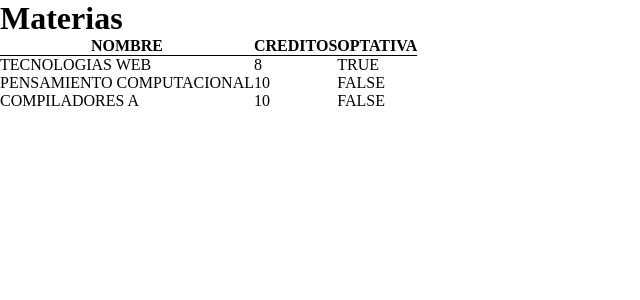
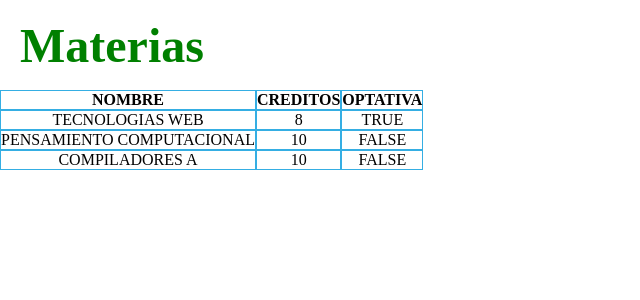
Before and after one commit to OguhOrtsac/oguhOrtsac.github.io, a PHP site: page / in a window 1280 px wide. Shown: the top 300 px of the page, without its empty margins (0-640 px from the left). Run offline with PHP 8.4, Linux system fonts and the light colour scheme.

Commit message:
Add files via upload

```diff
--- a/EjemploAreglos/arreglos.js
+++ b/EjemploAreglos/arreglos.js
@@ -10,6 +10,7 @@ muestraMaterias();
 
 
 function muestraMaterias(){
+
     var tabla = document.createElement('tabla');
     tabla.appendChild(creaEncabezado());
     document.body.appendChild(tabla);
@@ -39,8 +40,8 @@ function muestraMaterias(){
                     dupla.appendChild(dato);               //Agregar el td al tr
                 }
         tabla.appendChild(dupla);
-
     });
+    tabla.setAttribute('id', 'tabla');
 }
 
 function creaEncabezado(){
@@ -68,3 +69,39 @@ function creaEncabezado(){
 
       return encabezado;
 };
+
+var tabla=  document.getElementById('tabla')
+
+
+tabla.addEventListener('click', function(evento){
+
+    var nomEvento = evento.target;
+    if(nomEvento.localName == "th")
+        {
+
+            var index = nomEvento.cellIndex;
+            if(index==0)
+                {
+                    console.log('index = 0');
+                   materias.sort(function(a, b){return a.nombre.localeCompare(b.nombre)});
+                    // materias.sort(function(a, b){return a.nombre - b.nombre});
+
+
+                }
+                else if(index==1){
+                    console.log('index = 1');
+                  materias.sort((a,b)=>a.creditos-b.creditos);
+                   // materias.sort(function(a, b){return a.creditos - b.creditos});
+
+                }
+                else if(index==2){
+                    console.log('index = 2');
+                    materias.sort((a,b)=>a.optativa-b.optativa).reverse();     //false va primero con el sort y con el reverse me devuelve las true primero
+
+                }
+               // document.body.removeChild(tabla);
+              // tabla.remove();
+
+                muestraMaterias();
+        }
+});
--- a/EjemploAreglos/estilos.css
+++ b/EjemploAreglos/estilos.css
@@ -10,6 +10,36 @@ tr{
 
 }
 
+html { font-size: 100%; }   /* 62.5 para manejar los rems como base 10*/
+
+body{
+ width: 50%;
+ /* background: blanchedalmond; */
+}
+
+h1{
+    padding: 1.1rem 1.25rem;
+    margin:  0 auto;
+    position: relative;
+    color: green;
+    font-size: 3rem;
+}
+
 th{
     border-bottom: 1px solid black ;      /*Abajo */
 }
+
+td, th{
+    text-align: center;
+    margin:  0 auto;
+    border: 1px solid #35AEE3;
+}
+
+td{
+
+}
+
+table{
+    margin:  0 auto;
+    position: relative;
+}
```
